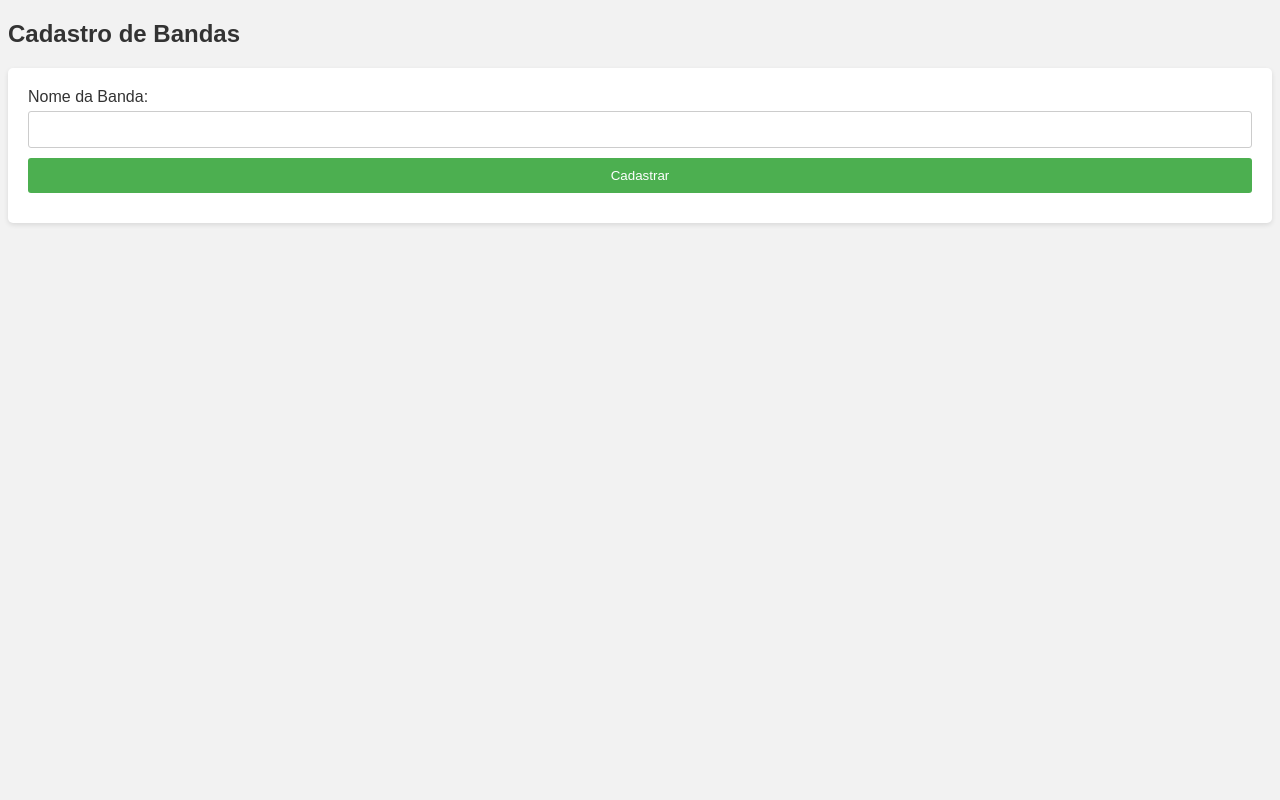
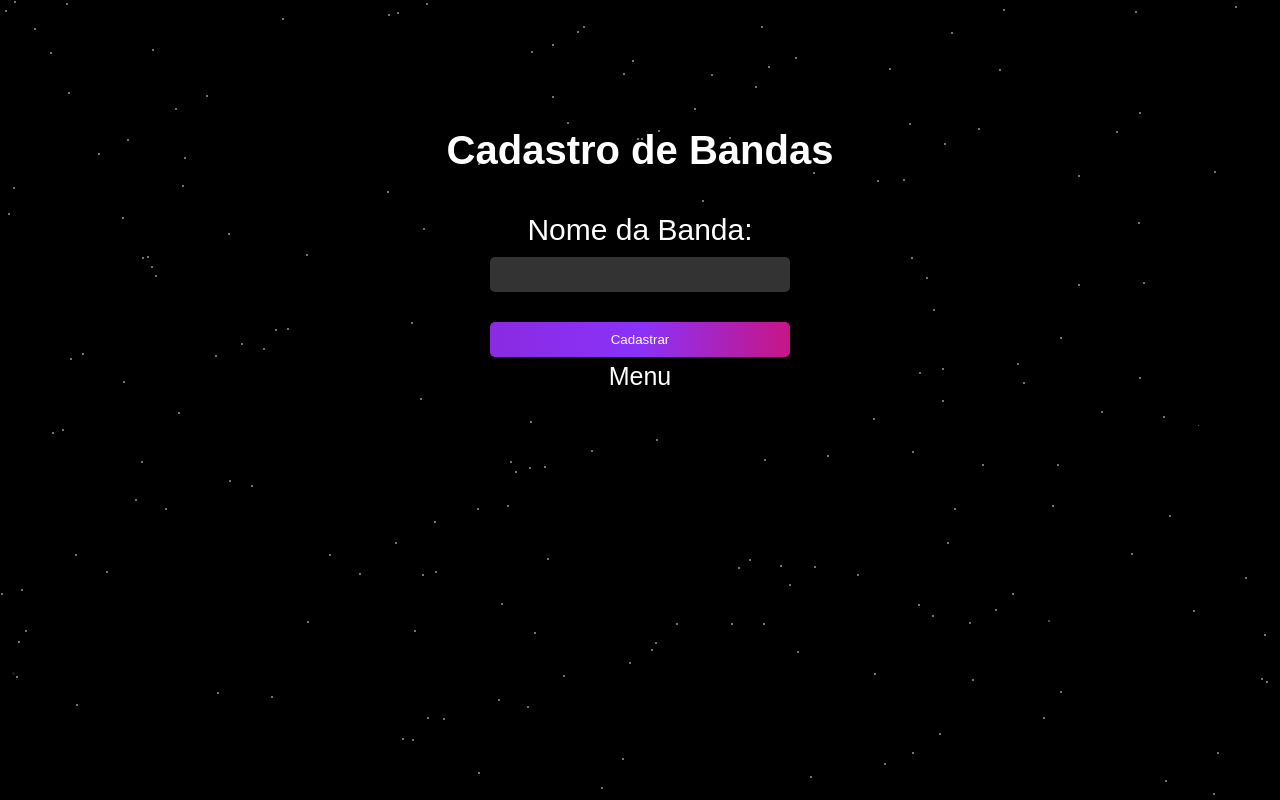
Before and after one commit to MuriloGarducci/PHP_SQL_POP, a PHP site: page /registro_bandas.php in a window 1280 px wide. Run offline with PHP 8.4, Linux system fonts and the light colour scheme.

Commit message:
Update registro_bandas.php

```diff
--- a/registro_bandas.php
+++ b/registro_bandas.php
@@ -43,76 +43,183 @@ if (isset($_REQUEST["validar"]) && $_REQUEST["validar"] == true) {
     <title>Cadastro de Bandas</title>
     <style>
         body {
+            margin-top:10%;
             font-family: sans-serif;
-            background-color: #f2f2f2;
+            background-color: black;
+            color: white;
+            text-align: center;
         }
 
         h2 {
-            color: #333;
+            color: white;
+            font-size: 40px;
+
+        }
+        #lblNome {
+            font-size:30px;
+            margin-top:-20px;
+        }
+        .form-container {
+            width: 300px;
+            margin: 40px auto;
+            padding: 20px;
+            background-color: black;
+            border-radius: 5px;
+
         }
 
-        form {
-            background-color: #fff;
-            padding: 20px;
-            border-radius: 5px;
-            box-shadow: 0 2px 5px rgba(0, 0, 0, 0.1);
+        .form-group {
+            margin-bottom: 20px;
         }
 
-        label {
+        .form-group label {
             display: block;
             margin-bottom: 5px;
-            color: #333;
+            color: white;
+        }
+
+        .form-group input {
+            width: 100%;
+            padding: 10px;
+            margin-bottom: 10px;
+            border: 1px solid white;
+            border-radius: 3px;
+            box-sizing: border-box;
+            background-color: black;
+            color: white;
         }
 
         input[type="text"],
+input[type="submit"],
+select { /* Adicione o select */
+    padding: 10px;
+    margin: 5px 0; /* Altere o margin para 5px em cima e embaixo */
+    border: none;
+    border-radius: 5px;
+    background-color: #333;
+    color: #fff;
+    width: 100%; /* Ajuste a largura para ocupar o espaço disponível */
+    box-sizing: border-box; /* Inclua o padding e border na largura */
+}
 input[type="submit"] {
-            width: 100%;
-            padding: 10px;
-            margin-bottom: 10px;
-            border: 1px solid #ccc;
-            border-radius: 3px;
-            box-sizing: border-box;
-        }
-
-        input[type="submit"] {
-            background-color: #4CAF50;
-            color: #fff;
-            border: none;
+    background-image: linear-gradient(to right, rgb(138, 43, 226), rgb(138, 50, 250), rgb(199, 21, 133));
     cursor: pointer;
 }
-
+label {
+    display: block; /* Faz a label ocupar uma linha completa */
+    margin-bottom: 5px; /* Espaço entre a label e o input */
+}
         input[type="submit"]:hover {
             background-color: #45a049;
+        }
+        a{
+    text-decoration: none;
+    color:white;
+    font-size: 25px;
 }
 
         .error {
             color: red;
             margin-bottom: 10px;
         }
+
+        .stars {
+            position: fixed;
+            top: 0;
+            left: 0;
+            width: 100%;
+            height: 100%;
+            pointer-events: none;
+            z-index: -1; /* Estrelas atras do body */
+        }
+
+        .star {
+            position: absolute;
+            width: 2px;
+            height: 2px;
+            background-color: #fff;
+            border-radius: 50%;
+            opacity: 0;
+            animation: twinkle 2s infinite linear;
+        }
+
+        @keyframes twinkle {
+            0% {
+                opacity: 0;
+            }
+            50% {
+                opacity: 1;
+            }
+            100% {
+                opacity: 0;
+            }
+        }
+
+        .star:nth-child(1) {
+            width: 1px;
+            height: 1px;
+            animation-delay: 0.1s;
+        }
+
+        .star:nth-child(2) {
+            width: 3px;
+            height: 3px;
+            animation-delay: 0.5s;
+        }
+
+        .star:nth-child(3) {
+            width: 2px;
+            height: 2px;
+            animation-delay: 1s;
+        }
     </style>
 </head>
 <body>
+    <div class="stars"></div>
     <h2>Cadastro de Bandas</h2>
     <?php
     if ($valido == true) {
         echo "<p>Banda cadastrada com sucesso!</p>";
-        echo "<p><a href='.php'>Visualizar bandas cadastradas</a></p>";
+        echo "<p><a href='bandas.php'>Visualizar bandas cadastradas</a></p>";
     } else {
         if (isset($erro)) {
             echo "<p class='error'>" . $erro . "</p>";
         }
         ?>
+        <div class="form-container">
             <form method="POST" action="?validar=true">
-            <label for="nome">Nome da Banda:</label>
+                <div class="form-group">
+                    <label for="nome" id="lblNome">Nome da Banda:</label>
                     <input type="text" name="nome" id="nome"
                            value="<?php if (isset($_POST["nome"])) {
                                echo $_POST["nome"];
                            } ?>">
-
-            <input type="submit" value="Cadastrar">
+                </div>
+                <input type="submit" value="Cadastrar"><br>
+                <a href="Menu.html">Menu</a>
             </form>
+        </div>
     <?php
     }
     ?>
+    <script>
+
+    const numStars = 200; // Número de estrelas
+  const starsContainer = document.querySelector('.stars');
+
+  for (let i = 0; i < numStars; i++) {
+    const star = document.createElement('div');
+    star.classList.add('star');
+
+    // Posicione aleatoriamente dentro da janela de visualização
+    const x = Math.random() * window.innerWidth;
+    const y = Math.random() * window.innerHeight;
+    star.style.left = `${x}px`;
+    star.style.top = `${y}px`;
+
+    starsContainer.appendChild(star);
+  }
+</script>
+    </script>
 </body>
 </html>
```
Lines whose indentation alone changed are shown as unchanged.
